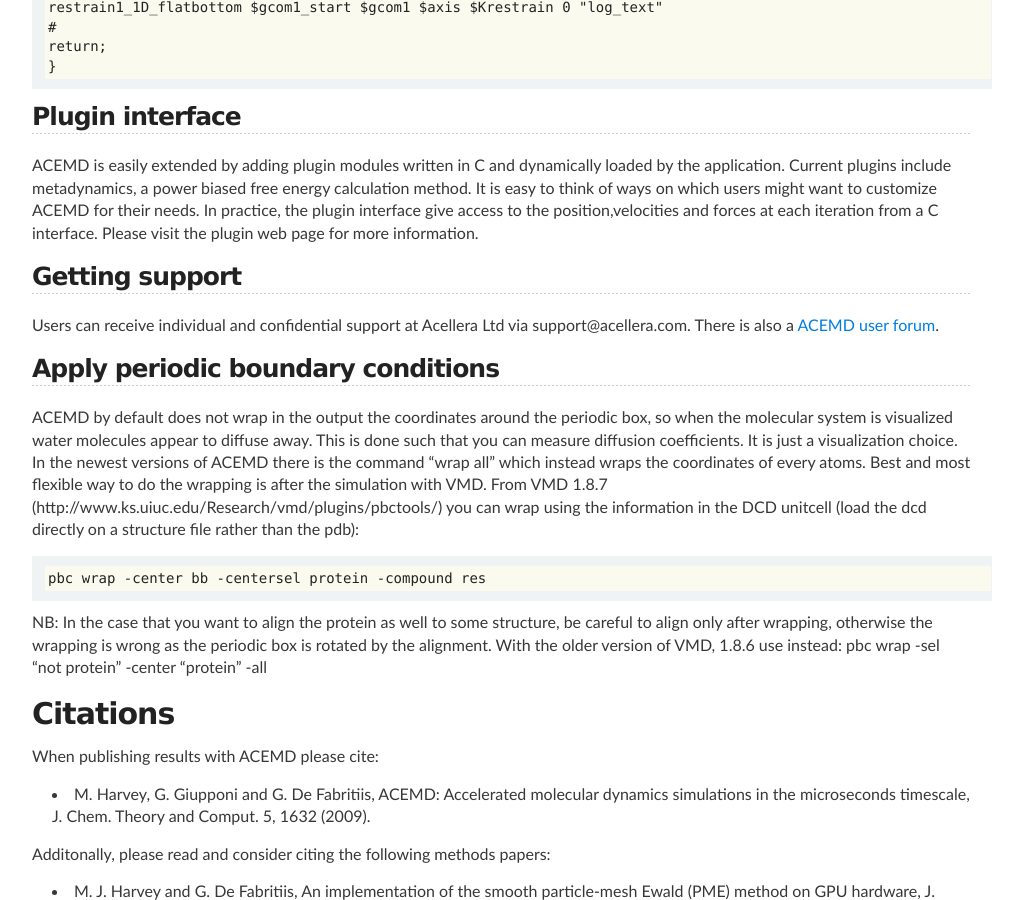
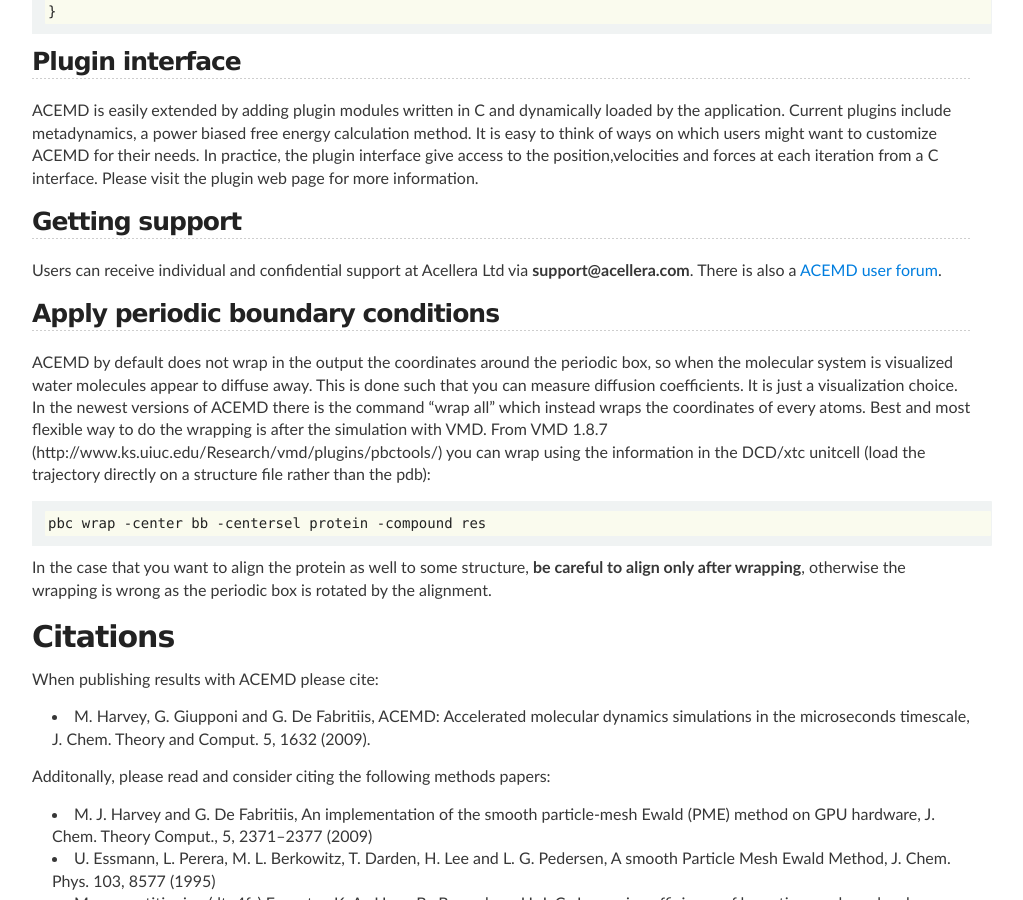
Before and after one commit to Acellera/docs.acellera.com, a Jekyll site: the page built from acemd/usermanual/index.md, in a window 1280 px wide and 900 px high, scrolled down 9839 px. Shown: the whole window, without its empty margins (138-1161 px from the left). Built offline with Jekyll 4.4.1, drawn with Linux system fonts in a browser that asks for light colours; some of the changed text lies outside the part shown.

Commit message:
Update index.md

````diff
--- a/acemd/usermanual/index.md
+++ b/acemd/usermanual/index.md
@@ -312,9 +310,9 @@
 
 ##  Tcl Scripting
 
-The entire input file is seen by ACEMD as a Tcl script. You can interleave Tcl command with the commands shown in this manual. Tcl is also useful to manipulate the molecular systems by reading coordinates, velocities and forces on-the-fly while the simulation is running. Tcl scripts are executed in the CPU, so they can be expensive if the number of atoms involved is large (depending on system size, but target for less than 100 atoms if possible). For simple harmonic positional constraints use the constraints command instead.
+The entire input file is seen by ACEMD as a Tcl script. You can interleave Tcl command with the commands shown in the [command reference manual](../commands). Tcl is also useful to manipulate the molecular systems by reading coordinates, velocities and forces on-the-fly while the simulation is running. Tcl scripts are executed in the CPU, so they can be expensive if the number of atoms involved is large (depending on system size, but target for less than 100 atoms if possible). For simple harmonic positional constraints use the constraints command instead.
 
-ACEMD calls two tcl functions, calc_forces_init at startup and calc_forces at every step. Note that calc_forces is processed on the CPU.
+ACEMD calls two tcl functions, **calc_forces_init** at startup and **calc_forces** at every step. Note that calc_forces is processed on the CPU.
 
 Harmonic positional constraints can be applied on selected atoms. This is useful during equilibration but also in production runs, so ACEMD implements it in the fastest possible way: directly computed on the GPU. There are no limitations on the number of atoms to which the constraints are applied. Similar and more flexible constraints can also be applied using Tcl scripting.
 
@@ -400,19 +398,19 @@
 
 ## Getting support
 
-Users can receive individual and confidential support at Acellera Ltd via support@acellera.com.
+Users can receive individual and confidential support at Acellera Ltd via **support@acellera.com**.
 There is also a [ACEMD user forum](http://www.acellera.com/support/community).
 
 ## Apply periodic boundary conditions
 
 ACEMD by default does not wrap in the output the coordinates around the periodic box, so when the molecular system is visualized water molecules appear to diffuse away. This is done such that you can measure diffusion coefficients. It is just a visualization choice. In the newest versions of ACEMD there is the command "wrap all" which instead wraps the coordinates of every atoms.
-Best and most flexible way to do the wrapping is after the simulation with VMD. From VMD 1.8.7 (http://www.ks.uiuc.edu/Research/vmd/plugins/pbctools/) you can wrap using the information in the DCD unitcell (load the dcd directly on a structure file rather than the pdb):
+Best and most flexible way to do the wrapping is after the simulation with VMD. From VMD 1.8.7 (http://www.ks.uiuc.edu/Research/vmd/plugins/pbctools/) you can wrap using the information in the DCD/xtc unitcell (load the trajectory directly on a structure file rather than the pdb):
 
 ```
 pbc wrap -center bb -centersel protein -compound res
 ```
 
-NB: In the case that you want to align the protein as well to some structure, be careful to align only after wrapping, otherwise the wrapping is wrong as the periodic box is rotated by the alignment. With the older version of VMD, 1.8.6 use instead: pbc wrap -sel "not protein" -center "protein" -all
+In the case that you want to align the protein as well to some structure, __be careful to align only after wrapping__, otherwise the wrapping is wrong as the periodic box is rotated by the alignment.
 
 # Citations
 
````
Also changed, not shown: other parts of acemd/usermanual/index.md (+2 -4 lines).
